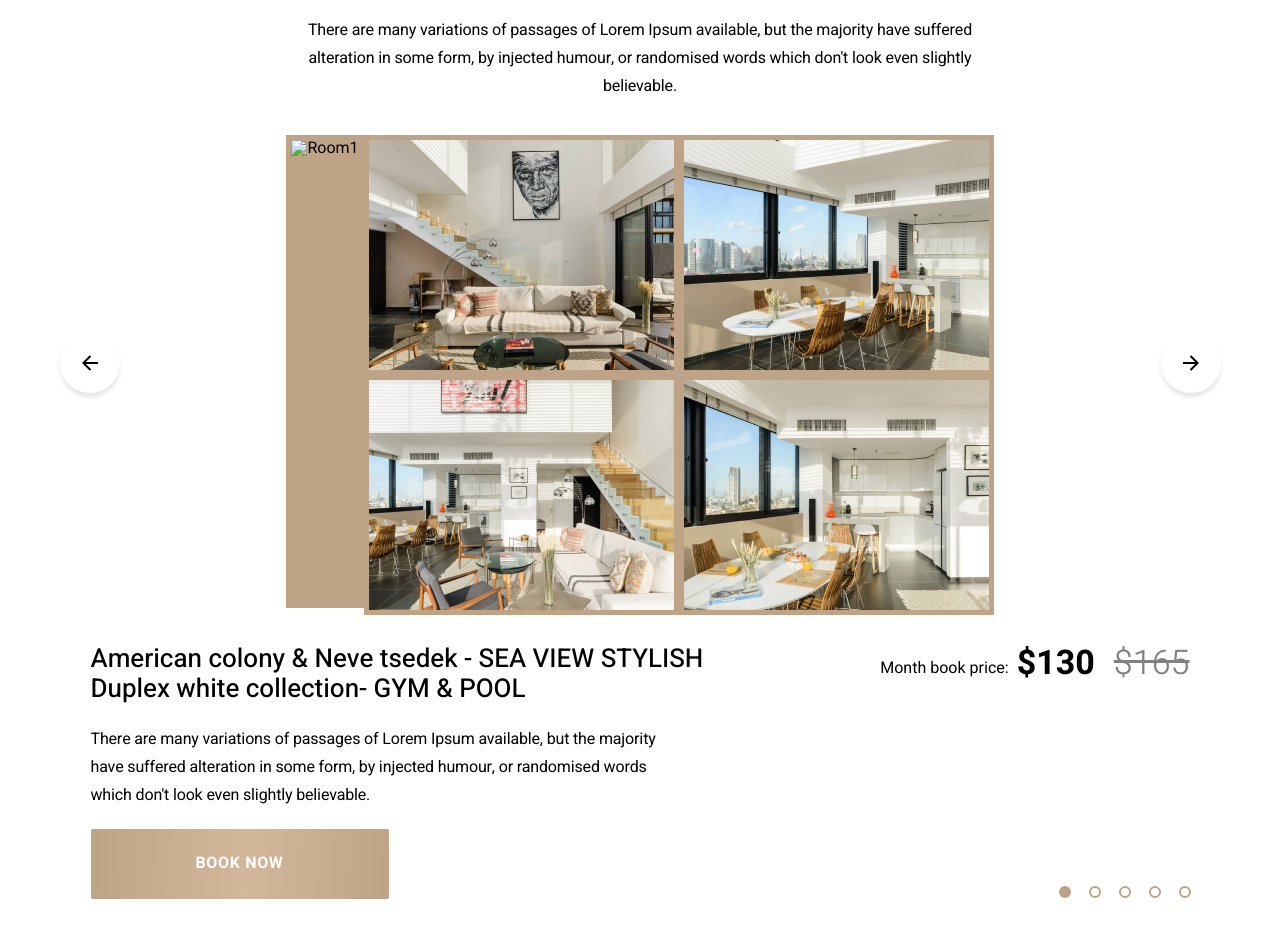
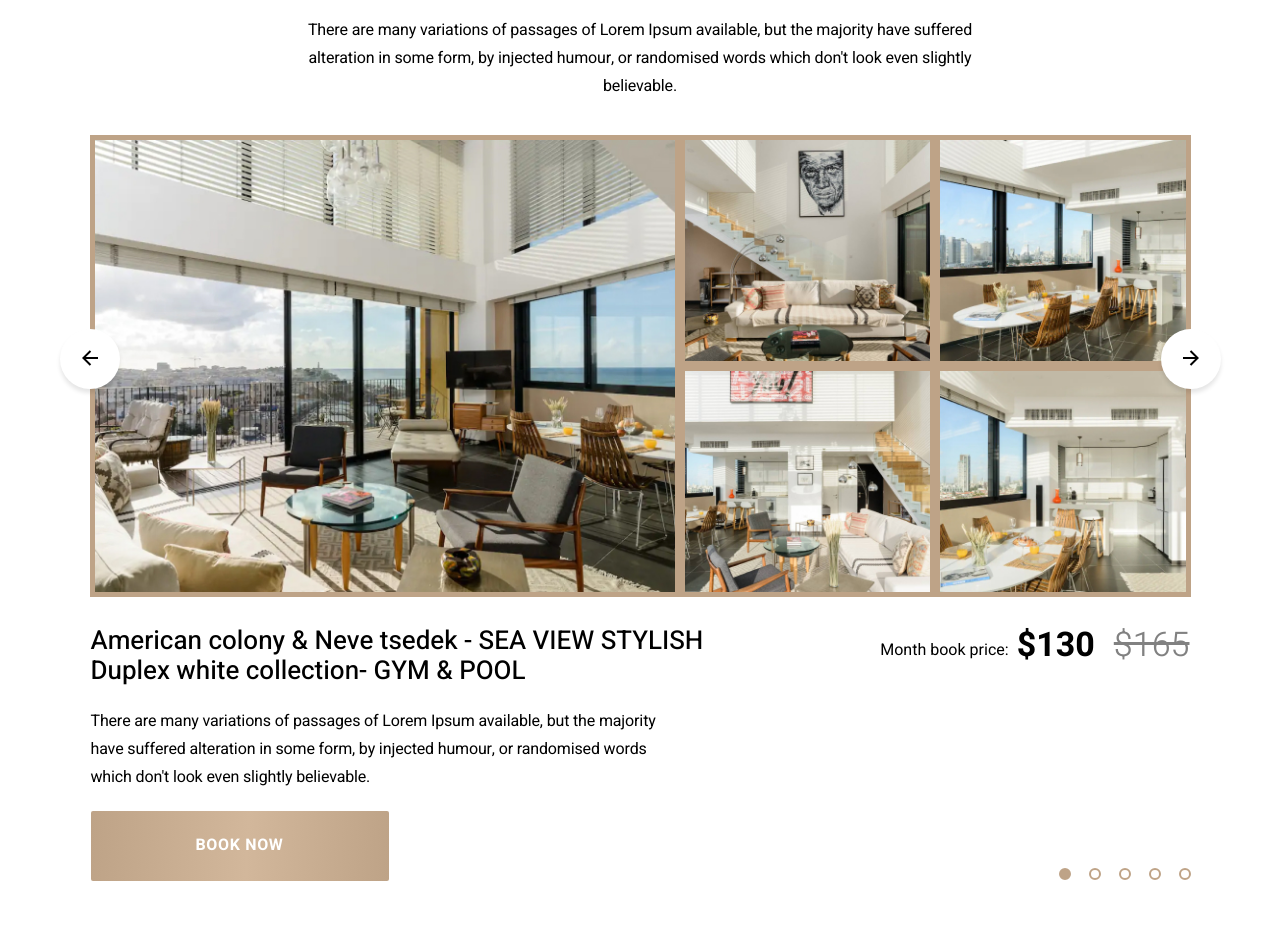
Before and after one commit to LevonDyan/Landing-Co-living, a plain HTML site: page index.html in a window 1280 px wide. Shown: the part 3360-4292 px from the top of the page. Drawn offline with Linux system fonts and the light colour scheme; the site is published under a folder, as on GitHub Pages, so addresses that start at the root find nothing.

Commit message:
refs third changes

```diff
--- a/index.html
+++ b/index.html
@@ -184,7 +184,7 @@
                                 <div class="slider-block__body-inner">
                                     <div class="slider-block__product-images product-images">
                                         <div class="product-images__featured-img">
-                                            <img src="/Images/ContentImg/Room_pGallery/img1.jpg" alt="Room1">
+                                            <img src="./Images/ContentImg/Room_pGallery/img1.jpg" alt="Room1">
                                         </div>
                                         <div class="product-images__thumb-images">
                                             <div class="thumb-images__img">
```
